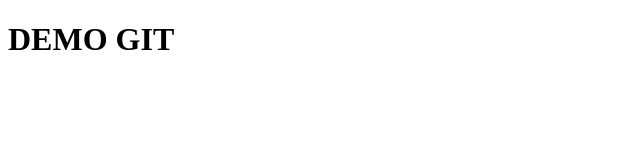
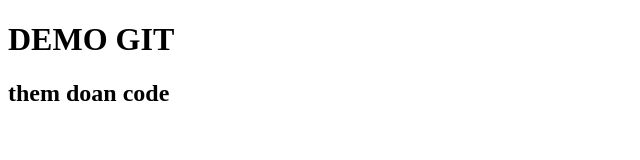
Before and after one commit to samusam2001/MinhNguyenBC05, a plain HTML site: page index.html in a window 1280 px wide. Shown: the whole page, without its empty margins (0-640 px from the left). Drawn offline with Linux system fonts and the light colour scheme.

Commit message:
them the h2

```diff
--- a/index.html
+++ b/index.html
@@ -8,6 +8,7 @@
 <body>
     <header>
         <h1>DEMO GIT</h1>
+        <h2>them doan code</h2>
     </header>
 </body>
 </html>
```
